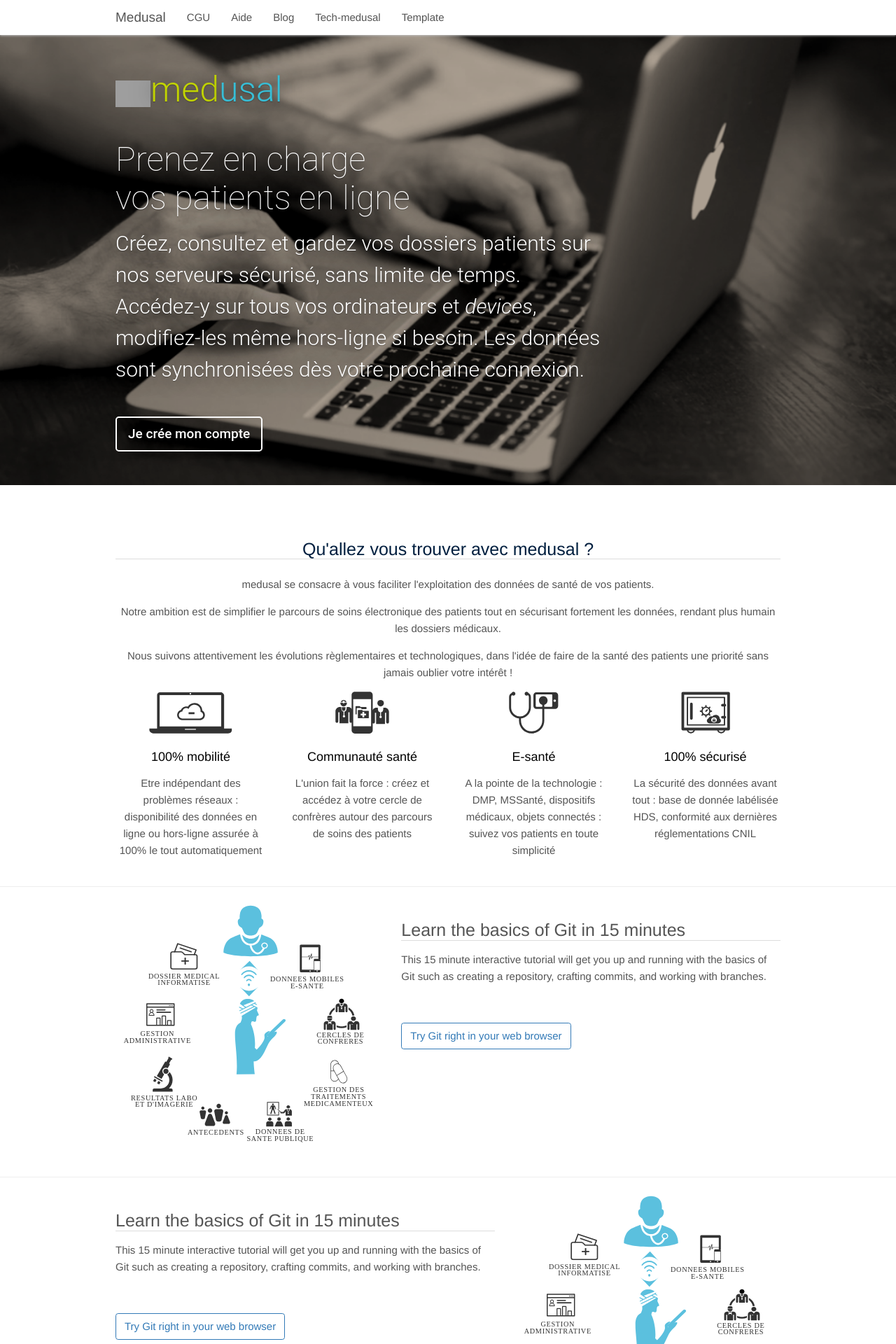
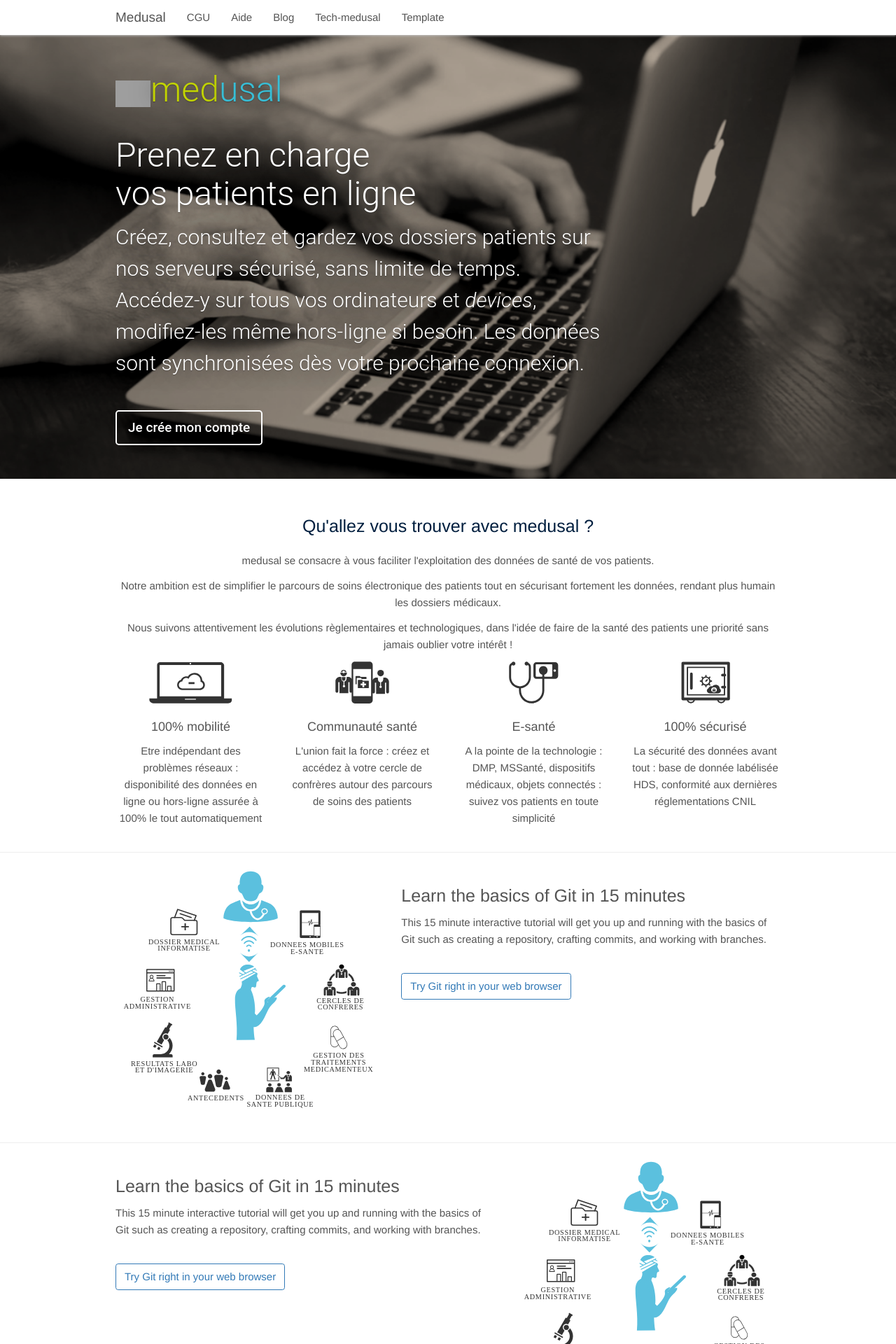
Before and after one commit to medusal/medusal.github.io, a Jekyll site: the page built from _pages/home.html, in a window 1280 px wide. Shown: the top 1920 px of the page at 70% size. Built offline with Jekyll 4.4.1, drawn with Linux system fonts in a browser that asks for light colours; grey boxes are pictures that could not be loaded.

Commit message:
home layout

```diff
--- a/_layouts/default.html
+++ b/_layouts/default.html
@@ -1,5 +1,5 @@
 <!DOCTYPE html>
-<html>
+<html class="layout-default">
   {% include head.html %}
   <body>
     {% include header.html %}
--- a/_layouts/home.html
+++ b/_layouts/home.html
@@ -1,5 +1,5 @@
 <!DOCTYPE html>
-<html>
+<html class="layout-home">
   {% include head.html %}
   <body>
     {% include header.html %}
--- a/_pages/home.html
+++ b/_pages/home.html
@@ -17,7 +17,6 @@ color: '#001f3f'
     </div>
   </section>
   <section class="text-center container-fluid">
-    </br>
     <h2 class="page-color">Qu'allez vous trouver avec medusal ?</h2>
     <p class="lead">
       <p>medusal se consacre à vous faciliter l'exploitation des données de santé de vos patients.</p>
@@ -26,22 +25,22 @@ color: '#001f3f'
     </p>
     <div class="row">
       <div class="col-xs-12 col-md-3 col-sm-6">
-        <img src="{{ site.baseurl }}/css/img/home/cloud-connected.svg" height="60px" />
+        <img src="/css/img/home/cloud-connected.svg" height="60px" />
         <h3>100% mobilité</h3>
         <p>Etre indépendant des problèmes réseaux : disponibilité des données en ligne ou hors-ligne assurée à 100% le tout automatiquement</p>
       </div>
       <div class="col-xs-12 col-md-3 col-sm-6">
-        <img src="{{ site.baseurl }}/css/img/home/community.svg" height="60px" />
+        <img src="/css/img/home/community.svg" height="60px" />
         <h3>Communauté santé</h3>
         <p>L'union fait la force : créez et accédez à votre cercle de confrères autour des parcours de soins des patients</p>
       </div>
       <div class="col-xs-12 col-md-3 col-sm-6">
-        <img src="{{ site.baseurl }}/css/img/home/e-health.svg" height="60px" />
+        <img src="/css/img/home/e-health.svg" height="60px" />
         <h3>E-santé</h3>
         <p>A la pointe de la technologie : DMP, MSSanté, dispositifs médicaux, objets connectés : suivez vos patients en toute simplicité</p>
       </div>
       <div class="col-xs-12 col-md-3 col-sm-6">
-        <img src="{{ site.baseurl }}/css/img/home/secure.svg" height="60px" />
+        <img src="/css/img/home/secure.svg" height="60px" />
         <h3>100% sécurisé</h3>
         <p>La sécurité des données avant tout : base de donnée labélisée HDS, conformité aux dernières réglementations CNIL</p>
       </div>
--- a/_sass/_style.scss
+++ b/_sass/_style.scss
@@ -1,3 +1,12 @@
+body {
+  -webkit-font-smoothing: antialiased;
+}
+
+p.lead {
+  font-size: 16px;
+}
+
+
 .logo {
   background: transparent url(https://cloud.githubusercontent.com/assets/9364085/16230013/b3560aa8-37bf-11e6-8d19-613a8952ddbc.png) no-repeat left center;
   background-size: 5rem;
@@ -20,23 +29,11 @@
   }
 }
 
-body {
-  -webkit-font-smoothing: antialiased;
-}
-
-.content {
-  padding-bottom: 30px;
-}
-
+.layout-default {
   h1 {
     font-weight: 200 !important;
     margin-top: 30px;
   }
-
-p.lead {
-  font-size: 16px;
-}
-
   h2 {
     border-bottom: 1px solid #ddd;
     font-weight: 400;
@@ -50,7 +47,12 @@ p {
     margin: $font-size-base 0;
   }
 
+  .content {
+    padding-bottom: 30px;
+  }
+
   .support-footer {
     margin: 40px 0;
     text-align: center;
   }
+}
```
Also changed, not shown: _sass/_breadcrumb.scss (line endings or trailing spaces). Lines whose indentation alone changed are shown as unchanged.
